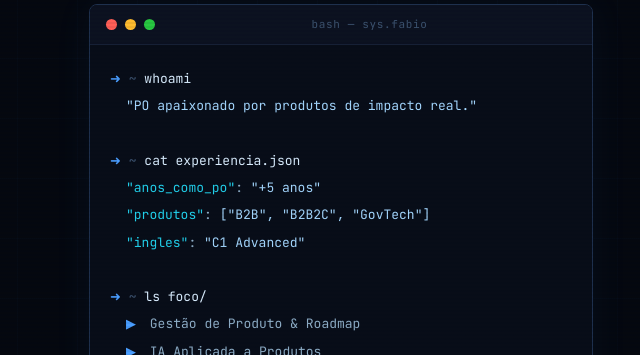
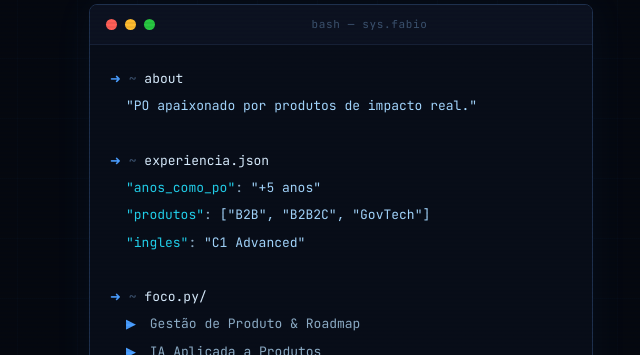
Before and after one commit to f4biooliveir4/f4biooliveir4.github.io, a plain HTML site: page index.html in a window 1280 px wide. Shown: the part 182-537 px from the top of the page, 583-1223 px from the left. Drawn offline with Linux system fonts and the light colour scheme.

Commit message:
Update terminal commands in index.html

```diff
--- a/index.html
+++ b/index.html
@@ -340,15 +340,15 @@
         <span class="terminal-title">bash — sys.fabio</span>
       </div>
       <div class="terminal-body">
-        <p><span class="t-prompt">➜</span> <span class="t-comment">~</span> <span class="t-cmd">whoami</span></p>
+        <p><span class="t-prompt">➜</span> <span class="t-comment">~</span> <span class="t-cmd">about</span></p>
         <p class="t-out"><span class="t-val">"PO apaixonado por produtos de impacto real."</span></p>
         <br>
-        <p><span class="t-prompt">➜</span> <span class="t-comment">~</span> <span class="t-cmd">cat experiencia.json</span></p>
+        <p><span class="t-prompt">➜</span> <span class="t-comment">~</span> <span class="t-cmd">experiencia.json</span></p>
         <p class="t-out"><span class="t-key">"anos_como_po"</span>: <span class="t-val">"+5 anos"</span></p>
         <p class="t-out"><span class="t-key">"produtos"</span>: <span class="t-val">["B2B", "B2B2C", "GovTech"]</span></p>
         <p class="t-out"><span class="t-key">"ingles"</span>: <span class="t-val">"C1 Advanced"</span></p>
         <br>
-        <p><span class="t-prompt">➜</span> <span class="t-comment">~</span> <span class="t-cmd">ls foco/</span></p>
+        <p><span class="t-prompt">➜</span> <span class="t-comment">~</span> <span class="t-cmd">foco.py/</span></p>
         <p class="t-out"><span class="t-arrow">▶</span> Gestão de Produto &amp; Roadmap</p>
         <p class="t-out"><span class="t-arrow">▶</span> IA Aplicada a Produtos</p>
         <p class="t-out"><span class="t-arrow">▶</span> Discovery &amp; Métricas de Negócio</p>
```
